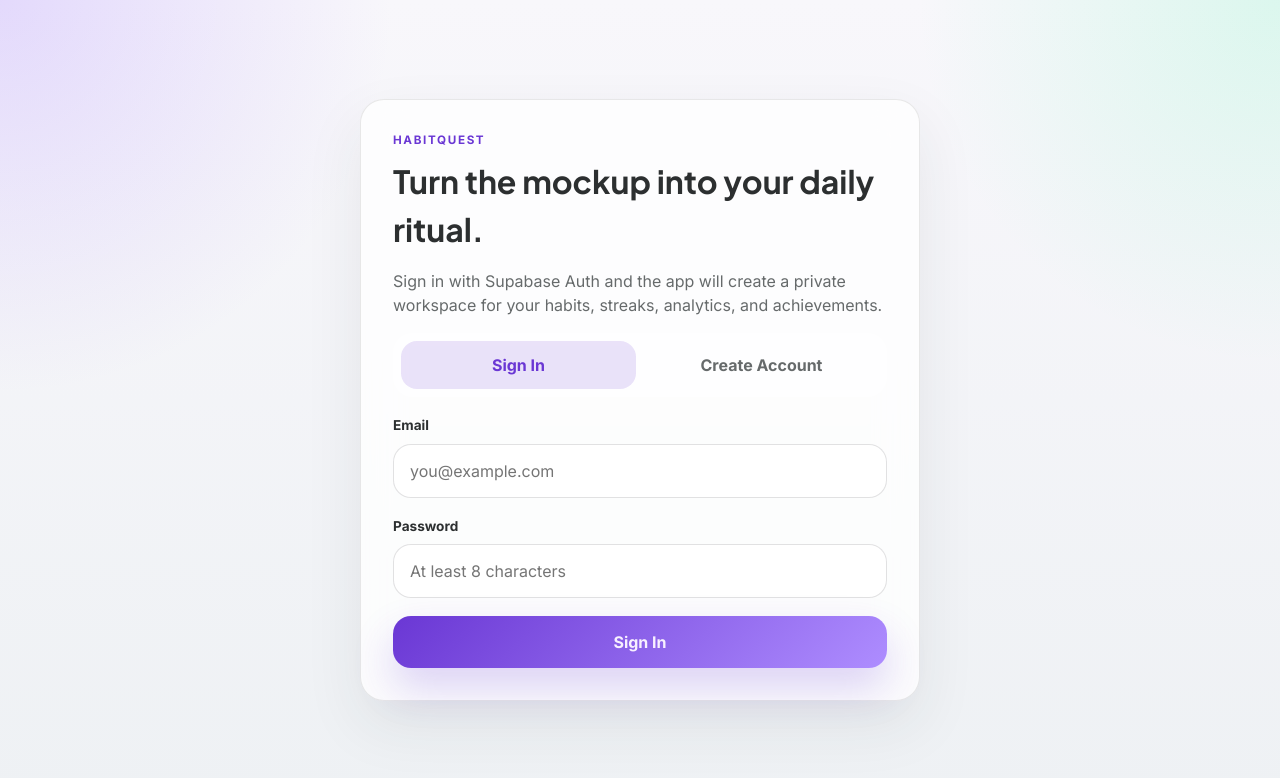
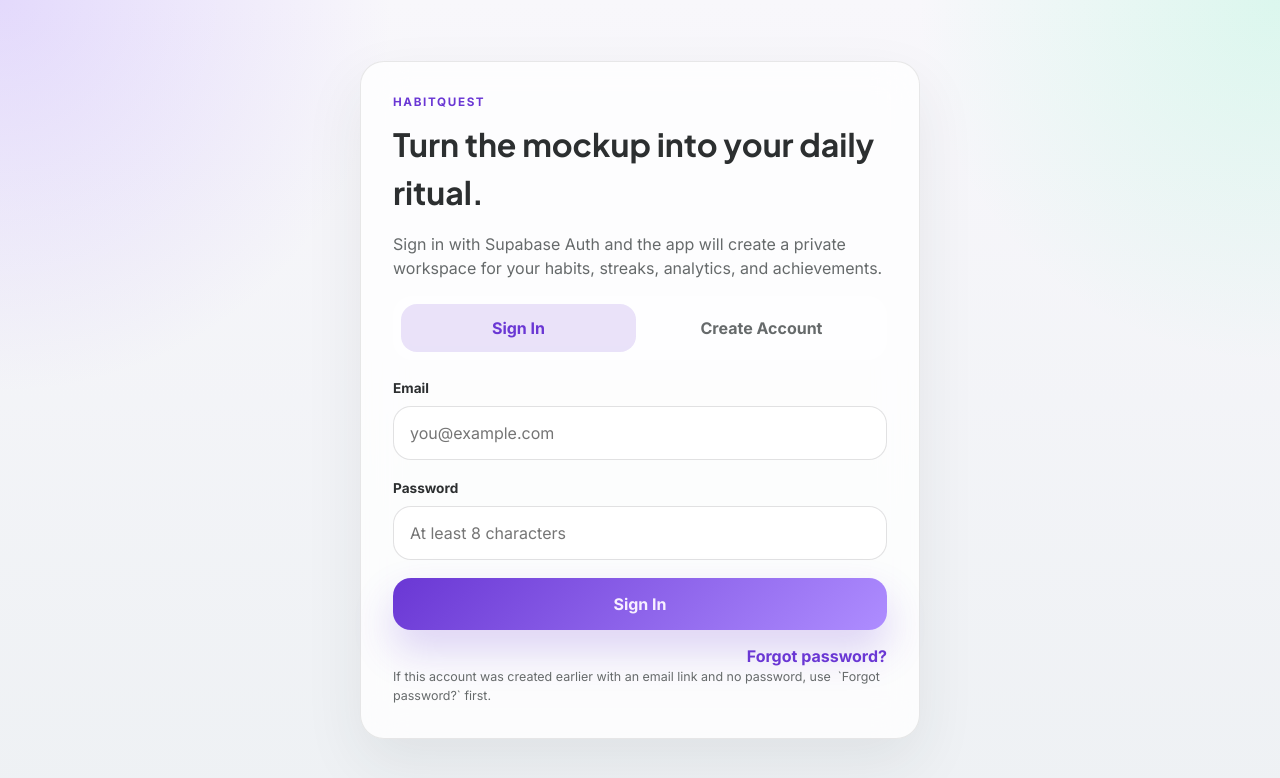
Before and after one commit to kaungkhantko26/Habit-tracker, a React (Vite) app: page / in a window 1280 px wide. Shown: the top 778 px of the page. Built offline with nearby package versions, Linux system fonts and the light colour scheme; no server answers.

Commit message:
Add password recovery flow

```diff
--- a/src/App.tsx
+++ b/src/App.tsx
@@ -61,6 +61,7 @@ export default function App() {
   const [session, setSession] = useState<Session | null>(null);
   const [authLoading, setAuthLoading] = useState(true);
   const [authBusy, setAuthBusy] = useState(false);
+  const [recoveryMode, setRecoveryMode] = useState(false);
   const [dataLoading, setDataLoading] = useState(false);
   const [createOpen, setCreateOpen] = useState(false);
   const [profileOpen, setProfileOpen] = useState(false);
@@ -101,7 +102,15 @@ export default function App() {
 
     const {
       data: { subscription },
-    } = supabase.auth.onAuthStateChange((_event, nextSession) => {
+    } = supabase.auth.onAuthStateChange((event, nextSession) => {
+      if (event === "PASSWORD_RECOVERY") {
+        setRecoveryMode(true);
+      } else if (event === "SIGNED_OUT") {
+        setRecoveryMode(false);
+      } else if (event === "SIGNED_IN" || event === "USER_UPDATED") {
+        setRecoveryMode(false);
+      }
+
       setSession(nextSession);
       setError(null);
     });
@@ -211,6 +220,51 @@ export default function App() {
 
     setAuthBusy(false);
     return "Account created. Check your email if Supabase confirmation is enabled, then sign in.";
+  }
+
+  async function handlePasswordResetRequest(email: string) {
+    if (!supabase) {
+      return null;
+    }
+
+    setAuthBusy(true);
+    setError(null);
+
+    const { error: resetError } = await supabase.auth.resetPasswordForEmail(email, {
+      redirectTo: window.location.origin,
+    });
+
+    if (resetError) {
+      setError(resetError.message);
+      setAuthBusy(false);
+      return null;
+    }
+
+    setAuthBusy(false);
+    return "Password reset email sent. Open the link from your inbox to choose a new password.";
+  }
+
+  async function handlePasswordRecoveryUpdate(password: string) {
+    if (!supabase) {
+      return null;
+    }
+
+    setAuthBusy(true);
+    setError(null);
+
+    const { error: updateError } = await supabase.auth.updateUser({
+      password,
+    });
+
+    if (updateError) {
+      setError(updateError.message);
+      setAuthBusy(false);
+      return null;
+    }
+
+    setAuthBusy(false);
+    setRecoveryMode(false);
+    return "Password updated. You can continue using the app now.";
   }
 
   async function handleSignOut() {
@@ -416,8 +470,11 @@ export default function App() {
       <AuthCard
         busy={authBusy}
         error={error}
+        recoveryMode={recoveryMode}
         onPasswordSignIn={handlePasswordSignIn}
         onPasswordSignUp={handlePasswordSignUp}
+        onPasswordResetRequest={handlePasswordResetRequest}
+        onPasswordRecoveryUpdate={handlePasswordRecoveryUpdate}
       />
     );
   }
--- a/src/components/AuthCard.tsx
+++ b/src/components/AuthCard.tsx
@@ -3,25 +3,53 @@ import { FormEvent, useState } from "react";
 interface AuthCardProps {
   busy: boolean;
   error: string | null;
+  recoveryMode: boolean;
   onPasswordSignIn: (email: string, password: string) => Promise<void>;
   onPasswordSignUp: (email: string, password: string, displayName: string) => Promise<string | null>;
+  onPasswordResetRequest: (email: string) => Promise<string | null>;
+  onPasswordRecoveryUpdate: (password: string) => Promise<string | null>;
 }
 
 export function AuthCard({
   busy,
   error,
+  recoveryMode,
   onPasswordSignIn,
   onPasswordSignUp,
+  onPasswordResetRequest,
+  onPasswordRecoveryUpdate,
 }: AuthCardProps) {
-  const [mode, setMode] = useState<"signin" | "signup">("signin");
+  const [mode, setMode] = useState<"signin" | "signup" | "reset">("signin");
   const [displayName, setDisplayName] = useState("");
   const [email, setEmail] = useState("");
   const [password, setPassword] = useState("");
+  const [confirmPassword, setConfirmPassword] = useState("");
   const [notice, setNotice] = useState<string | null>(null);
 
   async function handleSubmit(event: FormEvent<HTMLFormElement>) {
     event.preventDefault();
     setNotice(null);
+
+    if (recoveryMode) {
+      if (password !== confirmPassword) {
+        setNotice("Passwords do not match.");
+        return;
+      }
+      const response = await onPasswordRecoveryUpdate(password);
+      if (response) {
+        setNotice(response);
+      }
+      return;
+    }
+
+    if (mode === "reset") {
+      const response = await onPasswordResetRequest(email);
+      if (response) {
+        setNotice(response);
+      }
+      return;
+    }
+
     if (mode === "signup") {
       const response = await onPasswordSignUp(email, password, displayName);
       if (response) {
@@ -42,6 +70,7 @@ export function AuthCard({
           Sign in with Supabase Auth and the app will create a private workspace for your habits,
           streaks, analytics, and achievements.
         </p>
+        {!recoveryMode ? (
           <div className="auth-mode-switch">
             <button
               className={mode === "signin" ? "auth-mode-button active" : "auth-mode-button"}
@@ -60,8 +89,39 @@ export function AuthCard({
               Create Account
             </button>
           </div>
+        ) : null}
         <form className="auth-form" onSubmit={handleSubmit}>
-          {mode === "signup" ? (
+          {recoveryMode ? (
+            <>
+              <label className="field">
+                <span>New password</span>
+                <input
+                  autoComplete="new-password"
+                  disabled={busy}
+                  minLength={8}
+                  onChange={(event) => setPassword(event.target.value)}
+                  placeholder="At least 8 characters"
+                  type="password"
+                  value={password}
+                  required
+                />
+              </label>
+              <label className="field">
+                <span>Confirm password</span>
+                <input
+                  autoComplete="new-password"
+                  disabled={busy}
+                  minLength={8}
+                  onChange={(event) => setConfirmPassword(event.target.value)}
+                  placeholder="Repeat password"
+                  type="password"
+                  value={confirmPassword}
+                  required
+                />
+              </label>
+            </>
+          ) : null}
+          {!recoveryMode && mode === "signup" ? (
             <label className="field">
               <span>Username</span>
               <input
@@ -75,6 +135,7 @@ export function AuthCard({
               />
             </label>
           ) : null}
+          {!recoveryMode ? (
             <label className="field">
               <span>Email</span>
               <input
@@ -87,6 +148,8 @@ export function AuthCard({
                 required
               />
             </label>
+          ) : null}
+          {!recoveryMode && mode !== "reset" ? (
             <label className="field">
               <span>Password</span>
               <input
@@ -100,10 +163,40 @@ export function AuthCard({
                 required
               />
             </label>
+          ) : null}
           <button className="primary-button" disabled={busy} type="submit">
-            {busy ? "Please wait..." : mode === "signup" ? "Create Account" : "Sign In"}
+            {busy
+              ? "Please wait..."
+              : recoveryMode
+                ? "Update Password"
+                : mode === "reset"
+                  ? "Send Reset Link"
+                  : mode === "signup"
+                    ? "Create Account"
+                    : "Sign In"}
           </button>
         </form>
+        {!recoveryMode ? (
+          <div className="auth-helpers">
+            <button
+              className="auth-link-button"
+              disabled={busy}
+              onClick={() => {
+                setNotice(null);
+                setMode(mode === "reset" ? "signin" : "reset");
+              }}
+              type="button"
+            >
+              {mode === "reset" ? "Back to sign in" : "Forgot password?"}
+            </button>
+          </div>
+        ) : null}
+        {!recoveryMode && mode === "signin" ? (
+          <div className="field-help">
+            If this account was created earlier with an email link and no password, use
+            &nbsp;`Forgot password?` first.
+          </div>
+        ) : null}
         {notice ? <div className="notice success">{notice}</div> : null}
         {error ? <div className="notice error">{error}</div> : null}
       </div>
--- a/src/styles.css
+++ b/src/styles.css
@@ -913,6 +913,20 @@ button:disabled {
   color: var(--primary);
 }
 
+.auth-helpers {
+  display: flex;
+  justify-content: flex-end;
+  margin-top: 14px;
+}
+
+.auth-link-button {
+  background: transparent;
+  border: 0;
+  color: var(--primary);
+  font-weight: 700;
+  padding: 0;
+}
+
 .field {
   display: flex;
   flex-direction: column;
```
Lines whose indentation alone changed are shown as unchanged.
